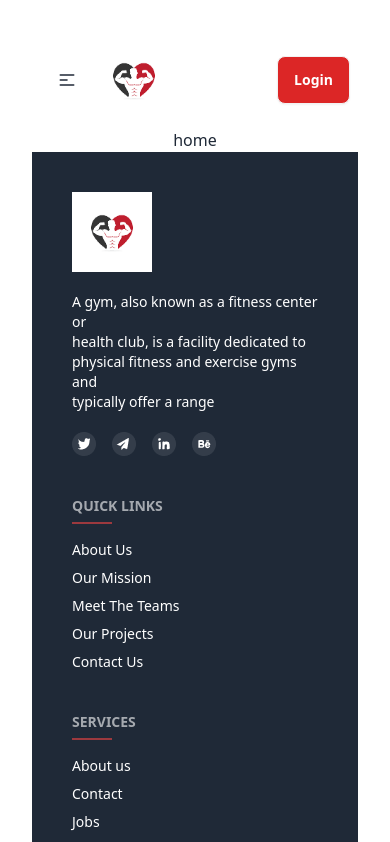
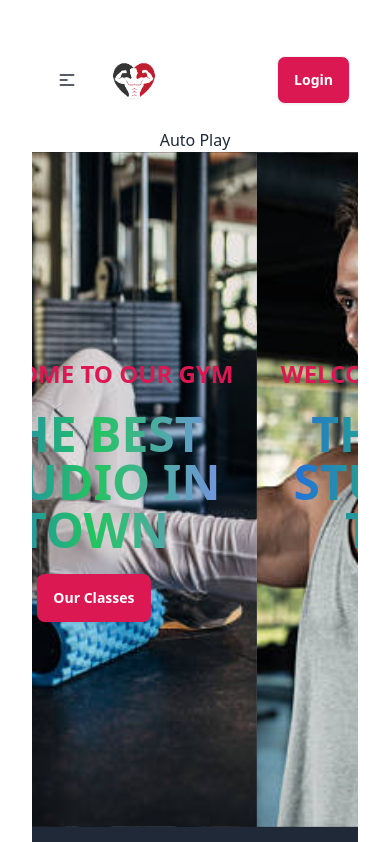
Before and after one commit to RashedAkash/fitness-gym, a React (Vite) app: page / in a window 390 px wide. Shown: the top 842 px of the page. Built offline with nearby package versions, Linux system fonts and the light colour scheme.

Commit message:
banner section create and responsive complete

```diff
--- a/package.json
+++ b/package.json
@@ -15,6 +15,8 @@
     "react": "^18.2.0",
     "react-dom": "^18.2.0",
     "react-router-dom": "^6.20.0",
+    "react-slick": "^0.29.0",
+    "slick-carousel": "^1.8.1",
     "sort-by": "^1.2.0"
   },
   "devDependencies": {
--- a/src/Pages/Error/ErrorPage.jsx
+++ b/src/Pages/Error/ErrorPage.jsx
@@ -6,7 +6,7 @@ const ErrorPage = () => {
     <div className=' relative'>
       <img src={img} className='w-full' alt="" />
       <Link to='/'>
-        <button className='btn btn-secondary uppercase absolute bottom-5'>Back to home</button>
+        <button className='btn btn-secondary uppercase absolute bottom-5 left-0 right-0 mx-auto'>Back to home</button>
       </Link>
     </div>
   );
--- /dev/null
+++ b/src/Pages/Home/Banner.jsx
@@ -0,0 +1,48 @@
+import React from 'react';
+import Slider from "react-slick";
+import "slick-carousel/slick/slick.css";
+import "slick-carousel/slick/slick-theme.css";
+import img1 from '../../assets/ban1.jpeg'
+import img2 from '../../assets/ban2.jpg'
+import img3 from '../../assets/ban3.jpg'
+import img4 from '../../assets/ban4.jpg'
+import img5 from '../../assets/ban5.jpg'
+import BannerImg from '../../components/BannerImg/BannerImg';
+
+const Banner = () => {
+   const settings = {
+      dots: false,
+      infinite: true,
+      slidesToShow: 1,
+      slidesToScroll: 1,
+      autoplay: true,
+      speed: 2000,
+      autoplaySpeed: 5000,
+      cssEase: "linear"
+    };
+  return (
+    <div>
+      <div>
+        <h2>Auto Play</h2>
+        <Slider {...settings}>
+
+          <div>
+            <BannerImg img={img2}/>
+          </div>
+          <div>
+            <BannerImg img={img3}/>
+          </div>
+          <div>
+            <BannerImg img={img4}/>
+          </div>
+          <div>
+            <BannerImg img={img5}/>
+          </div>
+
+        </Slider>
+      </div>
+    </div>
+  );
+};
+
+export default Banner;
--- a/src/Pages/Home/Home.jsx
+++ b/src/Pages/Home/Home.jsx
@@ -1,9 +1,10 @@
 import React from 'react';
+import Banner from './Banner';
 
 const Home = () => {
   return (
     <div>
-      home
+      <Banner />
     </div>
   );
 };
--- a/src/Shared/Navbar/Navbar.jsx
+++ b/src/Shared/Navbar/Navbar.jsx
@@ -33,7 +33,7 @@ const Navbar = () => {
     </ul>
   </div>
   <div className="navbar-end">
-    <a className="btn bg-red-600 text-white">Login</a>
+    <a className="btn bg-[#dc1853] text-white">Login</a>
   </div>
 </div>
     </div>
--- /dev/null
+++ b/src/components/BannerImg/BannerImg.jsx
@@ -0,0 +1,20 @@
+import React from 'react';
+
+const BannerImg = ({img}) => {
+  return (
+    <div>
+      <div className="hero min-h-[80vh]" style={{backgroundImage: `url(${img})`}}>
+  <div className=" "></div>
+  <div className="hero-content text-center text-neutral-content">
+    <div className="max-w-md">
+      <h1 className="mb-5 uppercase text-2xl text-[#dc1853] font-bold">Welcome to our gym</h1>
+      <p className="mb-5 text-5xl font-bold uppercase bg-gradient-to-r from-blue-600 via-green-500 to-indigo-400 text-transparent bg-clip-text ">The Best Studio In Town</p>
+      <button className="btn bg-[#dc1853] border-none text-white">Our Classes</button>
+    </div>
+  </div>
+</div>
+    </div>
+  );
+};
+
+export default BannerImg;
--- a/src/components/FooterTitle/FooterTitle.jsx
+++ b/src/components/FooterTitle/FooterTitle.jsx
@@ -5,7 +5,7 @@ const FooterTitle = ({title}) => {
     <div>
       <h2 className=' relative pb-2'>
         {title}
-        <span className=' absolute bottom-0 left-0 bg-red-500 h-[2px] w-[40px]'>
+        <span className=' absolute bottom-0 left-0 bg-[#dc1853] h-[2px] w-[40px]'>
 
         </span>
 
```
Also changed, not shown: 1 other file (tests, documents, lock files or other folders).
